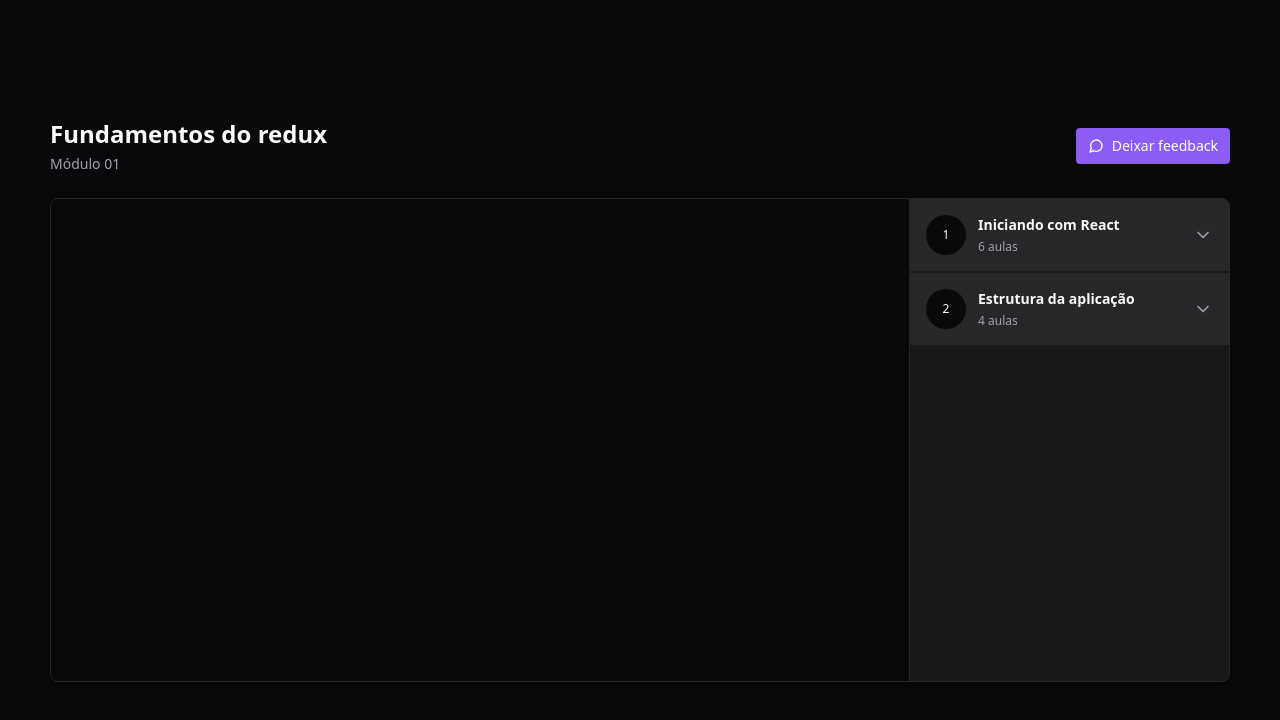
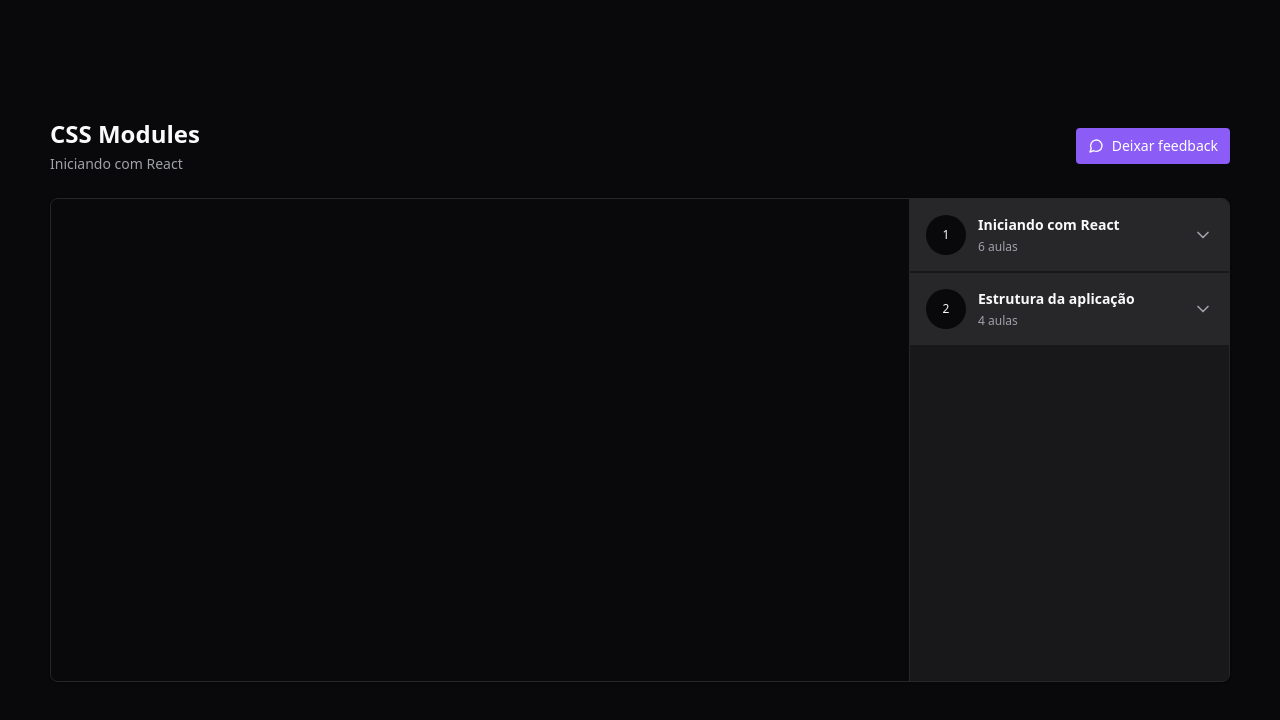
Before and after one commit to Fox-Carlinhos/react-redux-zustand, a React (Vite) app: page / in a window 1280 px wide. Shown: the top 720 px of the page. Built offline with nearby package versions, Linux system fonts and the light colour scheme.

Commit message:
created style based on active lesson

```diff
--- a/src/components/Header.tsx
+++ b/src/components/Header.tsx
@@ -1,8 +1,18 @@
+import { useAppSelector } from "../store";
+
 export function Header() {
+  const { currentModule, currentLesson } = useAppSelector((state) => {
+    const { currentModuleIndex, currentLessonIndex } = state.player;
+
+    const currentModule = state.player.course.modules[currentModuleIndex];
+    const currentLesson = currentModule.lessons[currentLessonIndex];
+
+    return { currentModule, currentLesson };
+  });
   return (
     <div className="flex flex-col gap-1">
-      <h1 className="text-2xl font-bold">Fundamentos do redux</h1>
-      <span className="text-sm text-zinc-400">Módulo 01</span>
+      <h1 className="text-2xl font-bold">{currentLesson.title}</h1>
+      <span className="text-sm text-zinc-400">{currentModule.title}</span>
     </div>
   );
 }
--- a/src/components/Lesson.tsx
+++ b/src/components/Lesson.tsx
@@ -1,18 +1,30 @@
-import { Video } from "lucide-react";
+import { PlayCircle, Video } from "lucide-react";
 
 interface LessonProps {
   title: string;
   duration: string;
+  isCurrent?: boolean;
   onPlay: () => void;
 }
 
-export function Lesson({ title, duration, onPlay }: LessonProps) {
+export function Lesson({
+  title,
+  duration,
+  isCurrent = false,
+  onPlay,
+}: LessonProps) {
   return (
     <button
       onClick={onPlay}
-      className="flex items-center gap-3 text-sm text-zinc-400"
+      data-active={isCurrent}
+      disabled={isCurrent}
+      className="flex items-center gap-3 text-sm text-zinc-400 data-[active=true]:text-emerald-400 enabled:hover:text-zinc-100"
     >
-      <Video className="w-4 h-4 text-zinc-500" />
+      {isCurrent ? (
+        <PlayCircle className="w-4 h-4 text-emerald-400" />
+      ) : (
+        <Video className="w-4 h-4 text-zinc-500" />
+      )}
       <span>{title}</span>
       <span className="ml-auto font-mono text-xs text-zinc-500">
         {duration}
--- a/src/components/Module.tsx
+++ b/src/components/Module.tsx
@@ -13,6 +13,12 @@
 
 export function Module({ moduleIndex, title, amountOfLesson }: ModuleProps) {
   const dispatch = useDispatch();
+
+  const { currentModuleIndex, currentLessonIndex } = useAppSelector((state) => {
+    const { currentModuleIndex, currentLessonIndex } = state.player;
+
+    return { currentModuleIndex, currentLessonIndex };
+  });
 
   const lessons = useAppSelector(
     (state) => state.player.course.modules[moduleIndex].lessons
@@ -35,14 +41,20 @@
 
       <Collapsible.Content>
         <nav className="relative flex flex-col gap-4 p-6">
-          {lessons.map((lesson, lessonIndex) => (
+          {lessons.map((lesson, lessonIndex) => {
+            const isCurrent =
+              currentModuleIndex === moduleIndex &&
+              currentLessonIndex === lessonIndex;
+            return (
               <Lesson
                 key={lesson.id}
                 title={lesson.title}
                 duration={lesson.duration}
+                isCurrent={isCurrent}
                 onPlay={() => dispatch(play([moduleIndex, lessonIndex]))}
               />
-          ))}
+            );
+          })}
         </nav>
       </Collapsible.Content>
     </Collapsible.Root>
```
Lines whose indentation alone changed are shown as unchanged.
